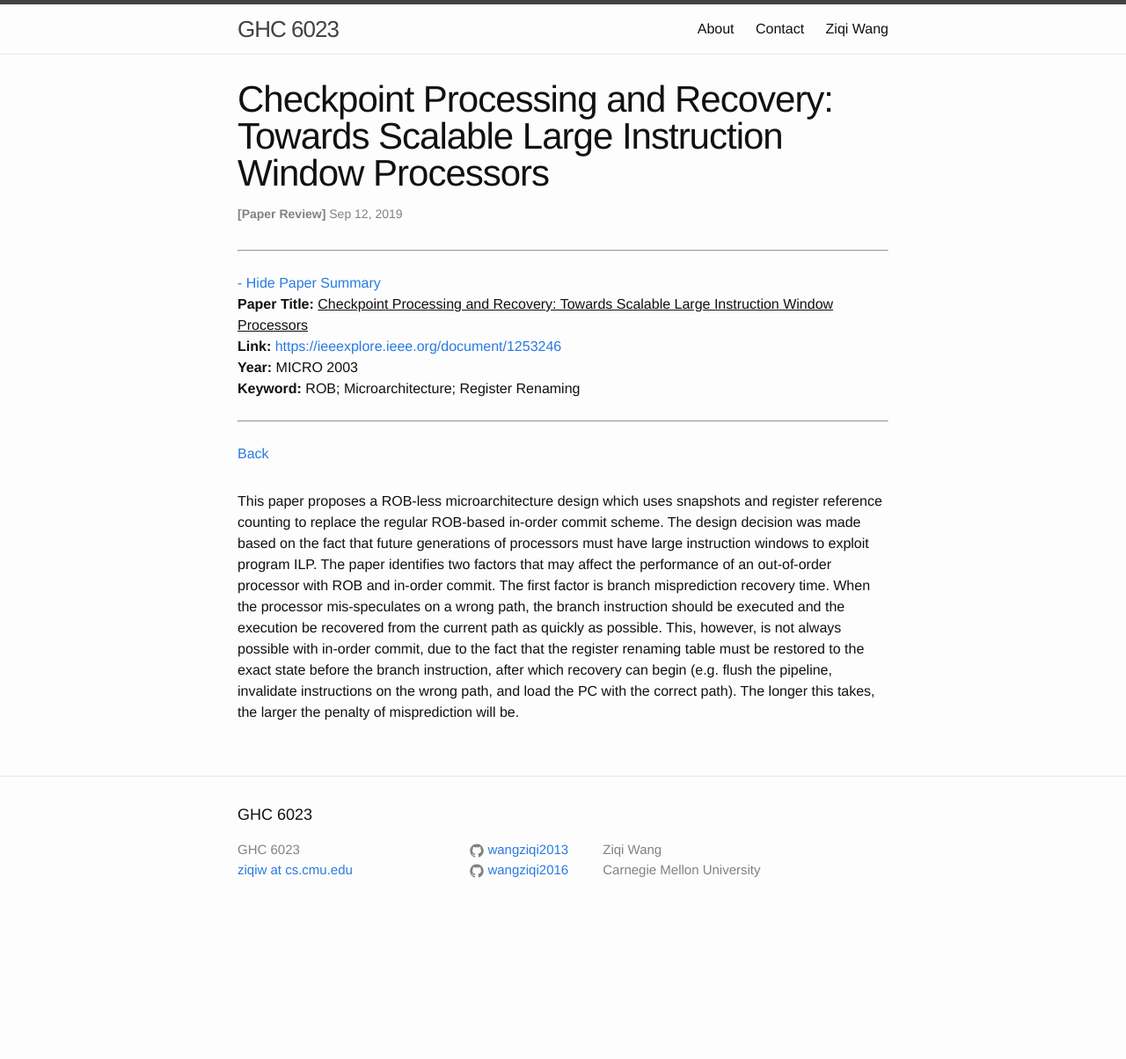
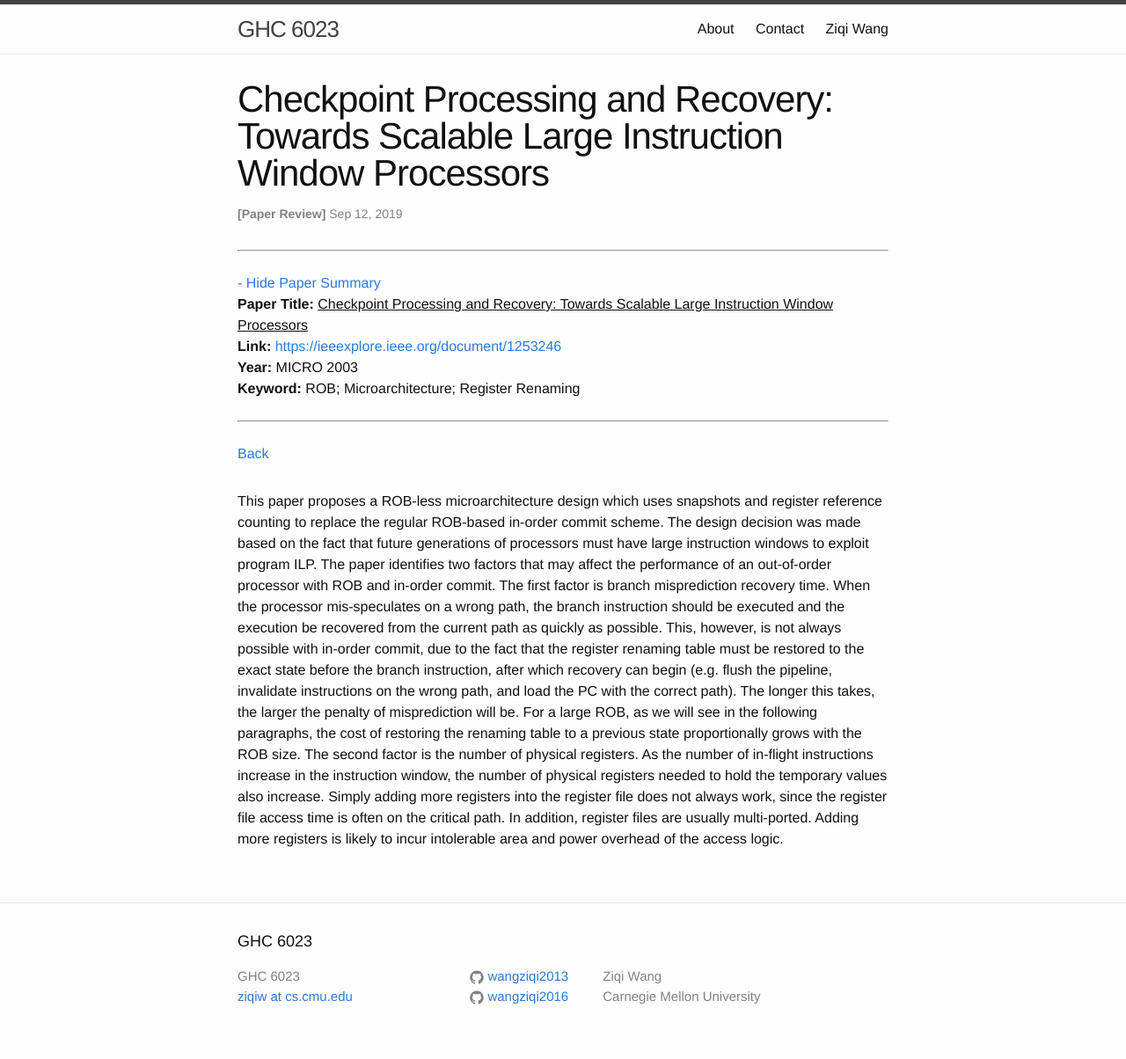
Before and after one commit to wangziqi2013/wangziqi2013.github.io, a Jekyll site: the page built from _posts/2019-09-12-checkpoint-processing-and-recovery.markdown, in a window 1280 px wide. Shown: the whole page at 88% size. Built offline with Jekyll 4.4.1, drawn with Linux system fonts in a browser that asks for light colours; before the commit the page ends 1060 px from its top, so only the background shows below that.

Commit message:
Finish second reason

```diff
--- a/_posts/2019-09-12-checkpoint-processing-and-recovery.markdown
+++ b/_posts/2019-09-12-checkpoint-processing-and-recovery.markdown
@@ -22,4 +22,9 @@ should be executed and the execution be recovered from the current path as quick
 always possible with in-order commit, due to the fact that the register renaming table must be restored to the
 exact state before the branch instruction, after which recovery can begin (e.g. flush the pipeline, invalidate
 instructions on the wrong path, and load the PC with the correct path). The longer this takes, the larger the
-penalty of misprediction will be.
+penalty of misprediction will be. For a large ROB, as we will see in the following paragraphs, the cost of restoring
+the renaming table to a previous state proportionally grows with the ROB size. The second factor is the number of
+physical registers. As the number of in-flight instructions increase in the instruction window, the number of
+physical registers needed to hold the temporary values also increase. Simply adding more registers into the register file
+does not always work, since the register file access time is often on the critical path. In addition, register files are
+usually multi-ported. Adding more registers is likely to incur intolerable area and power overhead of the access logic.
```
